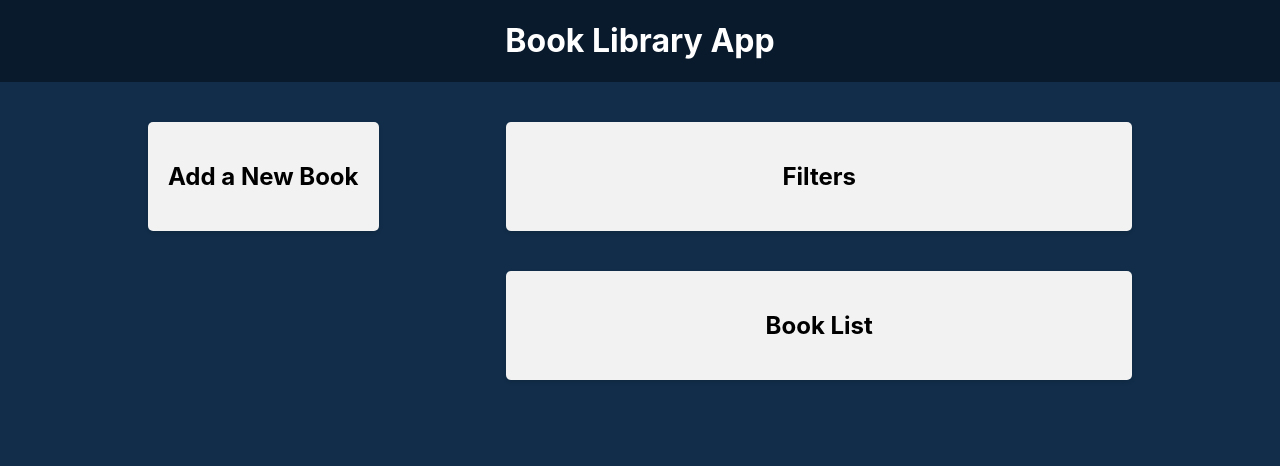
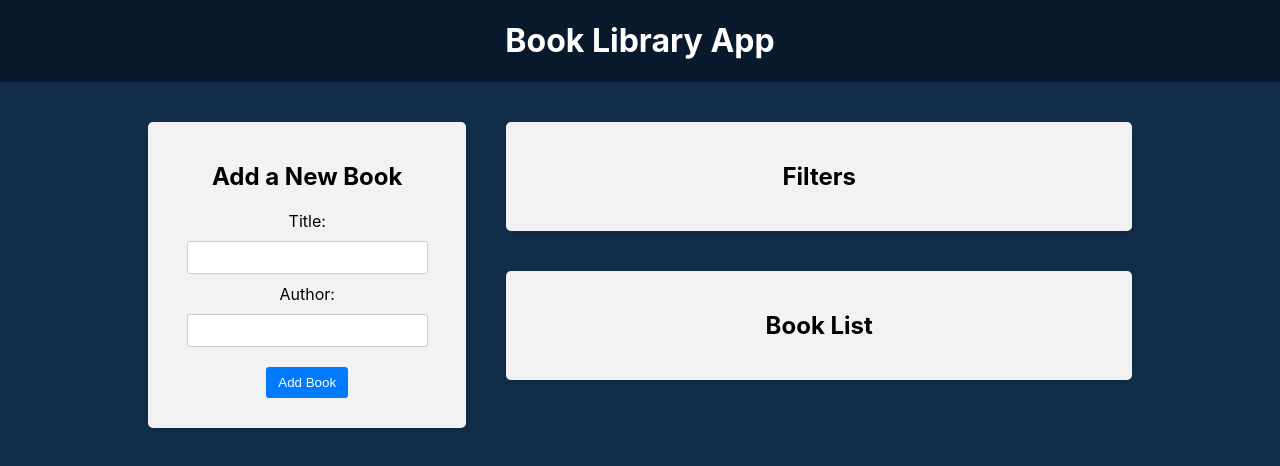
Before and after one commit to ViktorSvertoka/react-projects, a React (Create React App) app in the folder 30-react-redux/frontend/: page / in a window 1280 px wide. Shown: the top 466 px of the page. Built offline with nearby package versions, Linux system fonts and the light colour scheme.

Commit message:
Feat(Files) Added task 30

```diff
--- a/30-react-redux/frontend/src/components/BookForm/BookForm.js
+++ b/30-react-redux/frontend/src/components/BookForm/BookForm.js
@@ -1,7 +1,43 @@
+import { useState } from 'react';
+import './BookForm.css';
+
 const BookForm = () => {
+  const [title, setTitle] = useState('');
+  const [author, setAuthor] = useState('');
+
+  const handleSubmit = e => {
+    e.preventDefault();
+
+    if (title && author) {
+      setTitle('');
+      setAuthor('');
+    }
+  };
+
   return (
     <div className="app-block book-form">
       <h2>Add a New Book</h2>
+      <form onSubmit={handleSubmit}>
+        <div>
+          <label htmlFor="title">Title:</label>
+          <input
+            type="text"
+            id="title"
+            value={title}
+            onChange={e => setTitle(e.target.value)}
+          />
+        </div>
+        <div>
+          <label htmlFor="author">Author:</label>
+          <input
+            type="text"
+            id="author"
+            value={author}
+            onChange={e => setAuthor(e.target.value)}
+          />
+        </div>
+        <button type="submit">Add Book</button>
+      </form>
     </div>
   );
 };
--- a/30-react-redux/frontend/src/components/BookList/BookList.js
+++ b/30-react-redux/frontend/src/components/BookList/BookList.js
@@ -1,3 +1,5 @@
+import './BookList.css';
+
 const BookList = () => {
   return (
     <div className="app-block book-list">
--- a/30-react-redux/frontend/src/components/Filter/Filter.js
+++ b/30-react-redux/frontend/src/components/Filter/Filter.js
@@ -1,3 +1,5 @@
+import './Filter.css';
+
 const Filter = () => {
   return (
     <div className="app-block book-filter">
```
